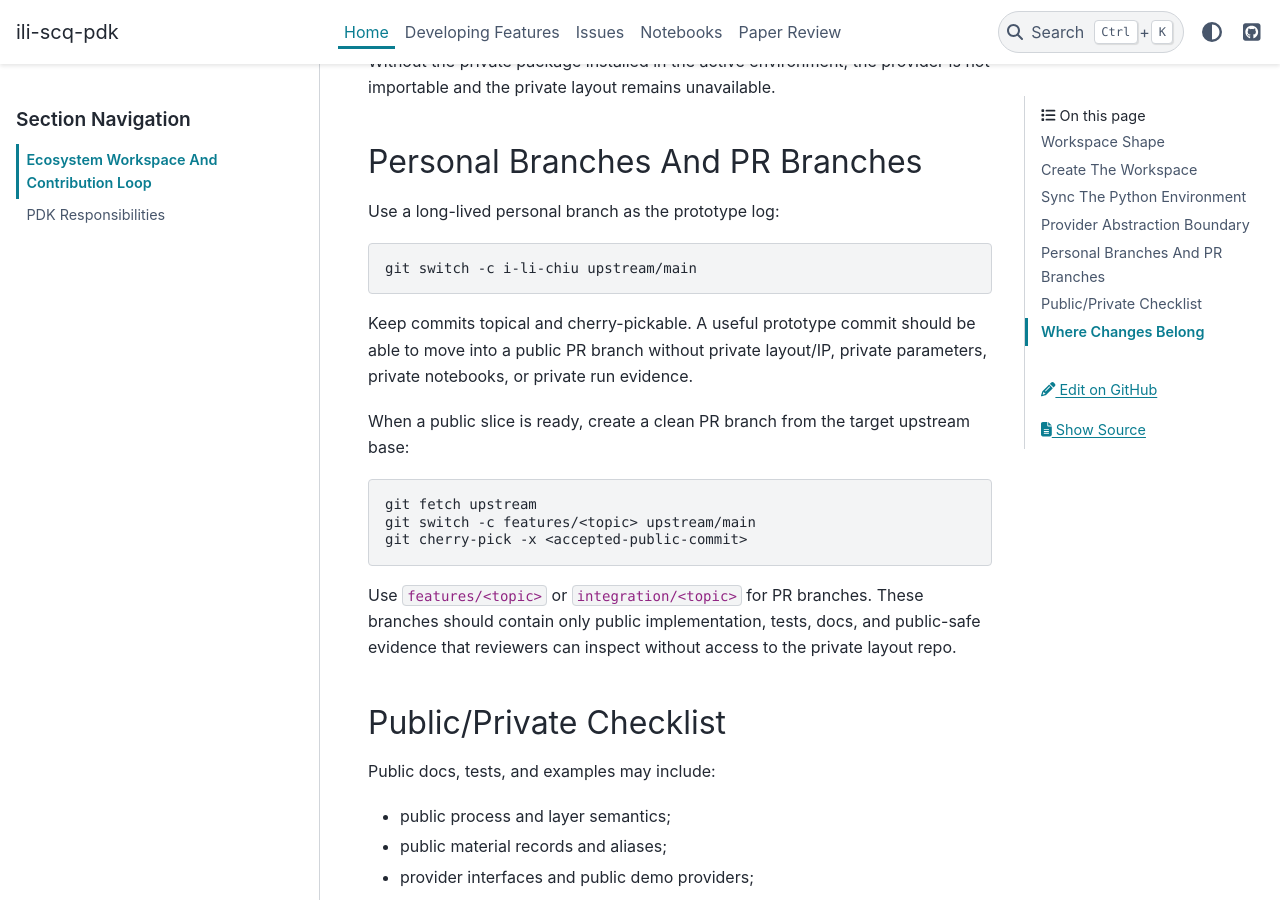
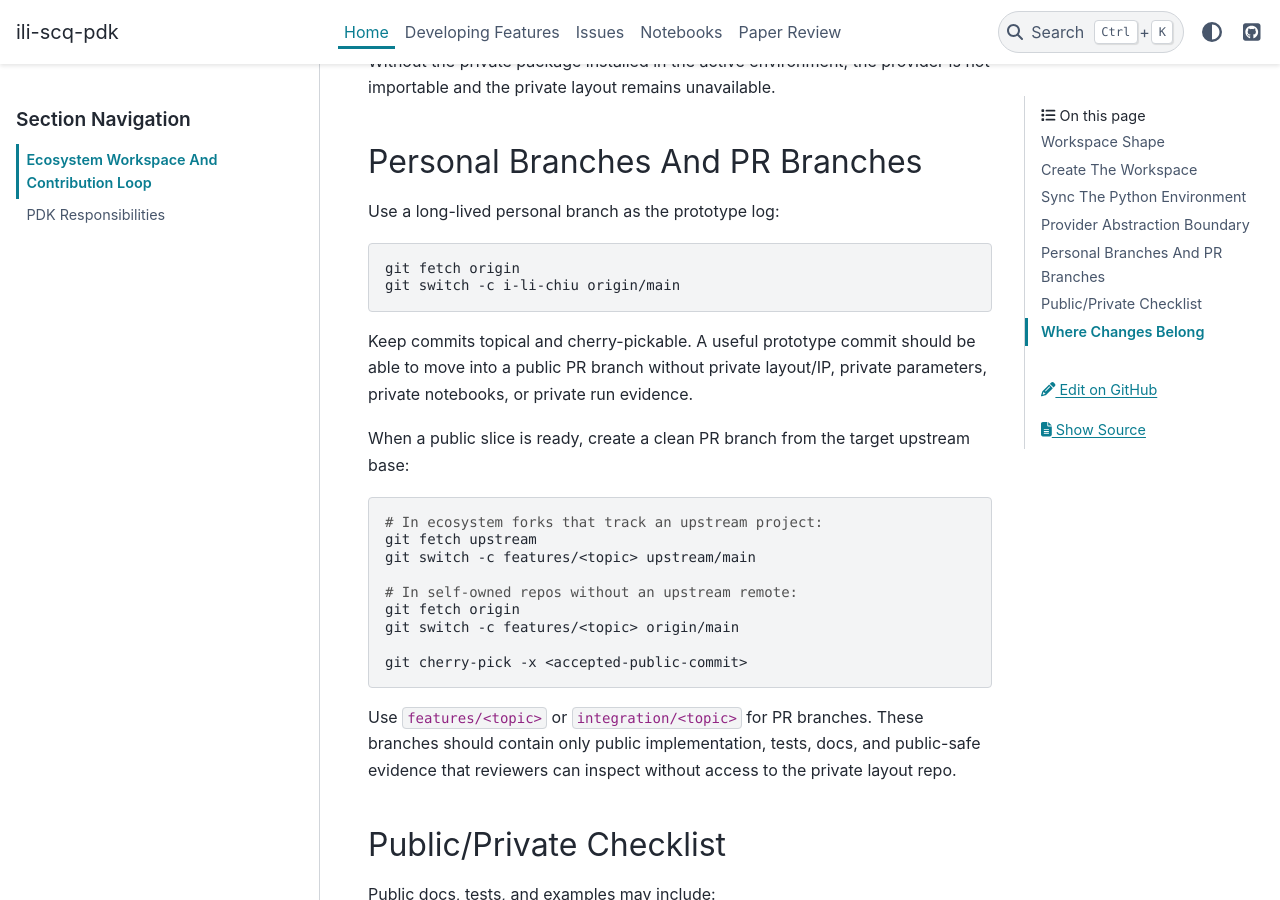
Before and after one commit to arfiligol/ili-scq-pdk, a Sphinx documentation site: the page built from docs/home/ecosystem-workspace.md, in a window 1280 px wide and 900 px high, scrolled down 3332 px. Built offline with Sphinx 7.4.7 and the PyData theme 0.15.4, drawn with Linux system fonts in a browser that asks for light colours; pages that are not in the unit, such as notebooks, are missing from menus.

Commit message:
Clarify workspace branch bases

````diff
--- a/docs/home/ecosystem-workspace.md
+++ b/docs/home/ecosystem-workspace.md
@@ -139,7 +139,8 @@ not importable and the private layout remains unavailable.
 Use a long-lived personal branch as the prototype log:
 
 ```bash
-git switch -c i-li-chiu upstream/main
+git fetch origin
+git switch -c i-li-chiu origin/main
 ```
 
 Keep commits topical and cherry-pickable. A useful prototype commit should be
@@ -150,8 +151,14 @@ When a public slice is ready, create a clean PR branch from the target upstream
 base:
 
 ```bash
+# In ecosystem forks that track an upstream project:
 git fetch upstream
 git switch -c features/<topic> upstream/main
+
+# In self-owned repos without an upstream remote:
+git fetch origin
+git switch -c features/<topic> origin/main
+
 git cherry-pick -x <accepted-public-commit>
 ```
 
````
